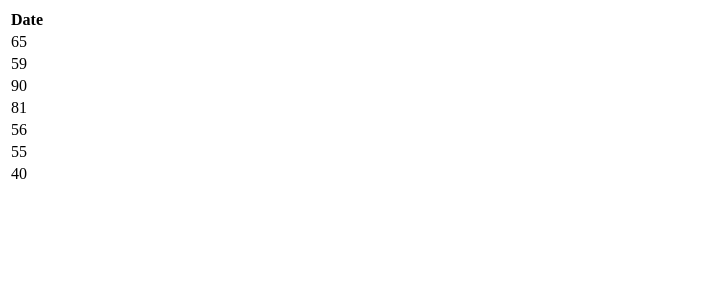
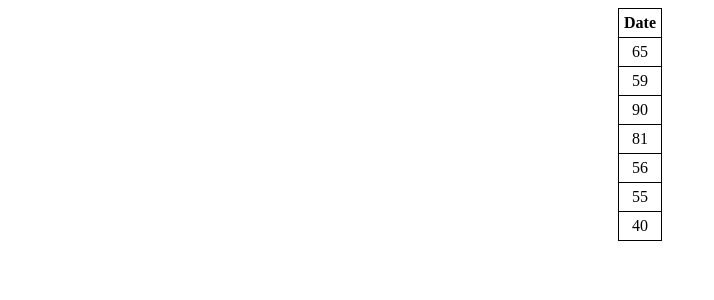
Before and after one commit to roganOhDev/radar_with_ultra_sonic_sensor, a Flask app: page /capture/ in a window 1280 px wide. Shown: the top 300 px of the page, without its empty margins (0-714 px from the left). Run offline with Flask 3, Linux system fonts and the light colour scheme.

Commit message:
show date list

```diff
--- a/templates/capture_list.html
+++ b/templates/capture_list.html
@@ -2,10 +2,23 @@
 <html>
 <head>
     <title>Table Example</title>
+    <style>
+        #captureDates {
+            margin: 0 auto;
+        }
+        table, th, td {
+            border: 1px solid black;
+            border-collapse: collapse;
+        }
+        th, td {
+            padding: 5px;
+            text-align: center;
+        }
+    </style>
     <script src="https://code.jquery.com/jquery-3.6.0.min.js"></script>
 </head>
 <body>
-<table id="myTable">
+<table id="captureDates">
     <thead>
     <tr>
         <th>Date</th>
@@ -17,7 +30,7 @@
 <script>
     $(function () {
         $.get('/capture/get', function (data) {
-            var tbody = $('#myTable tbody');
+            var tbody = $('#captureDates tbody');
             for (var i = 0; i < data.values.length; i++) {
                 var row = $('<tr>');
                 row.append($('<td>').text(data.values[i]));
```
